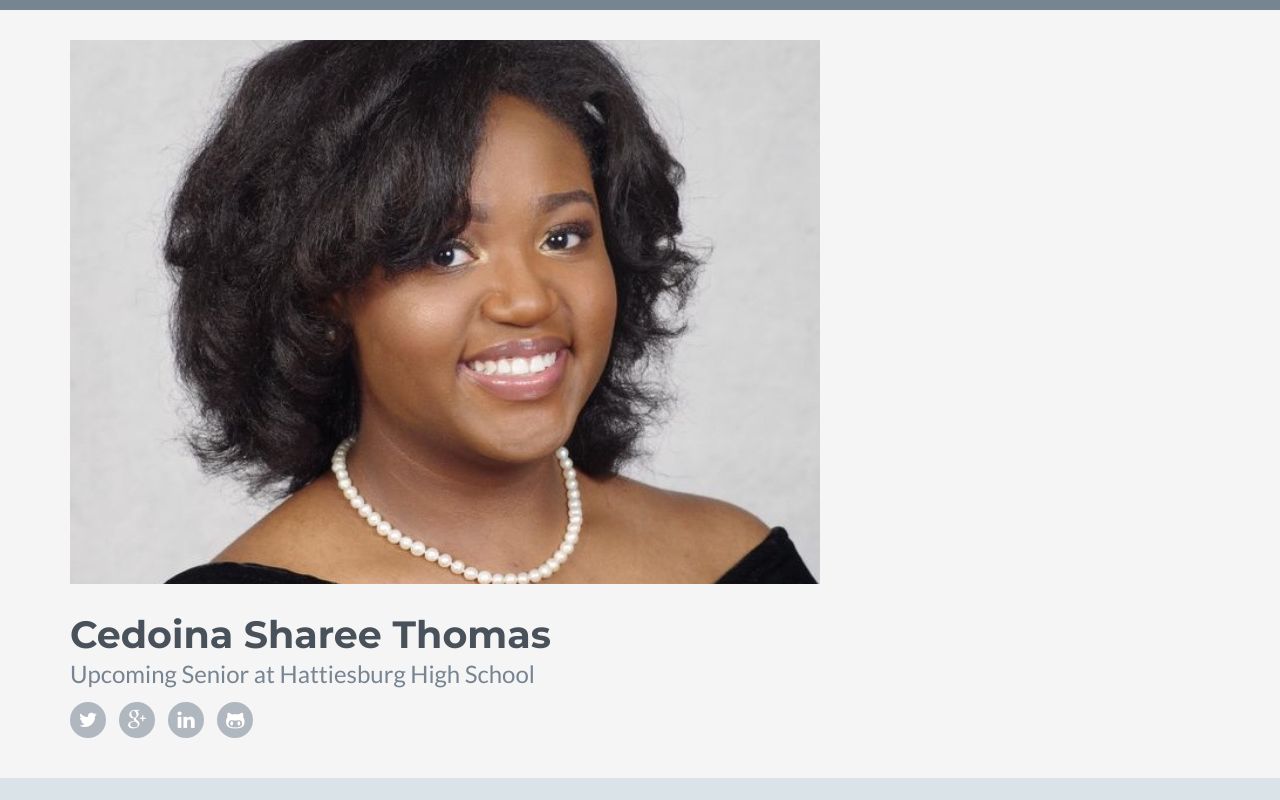
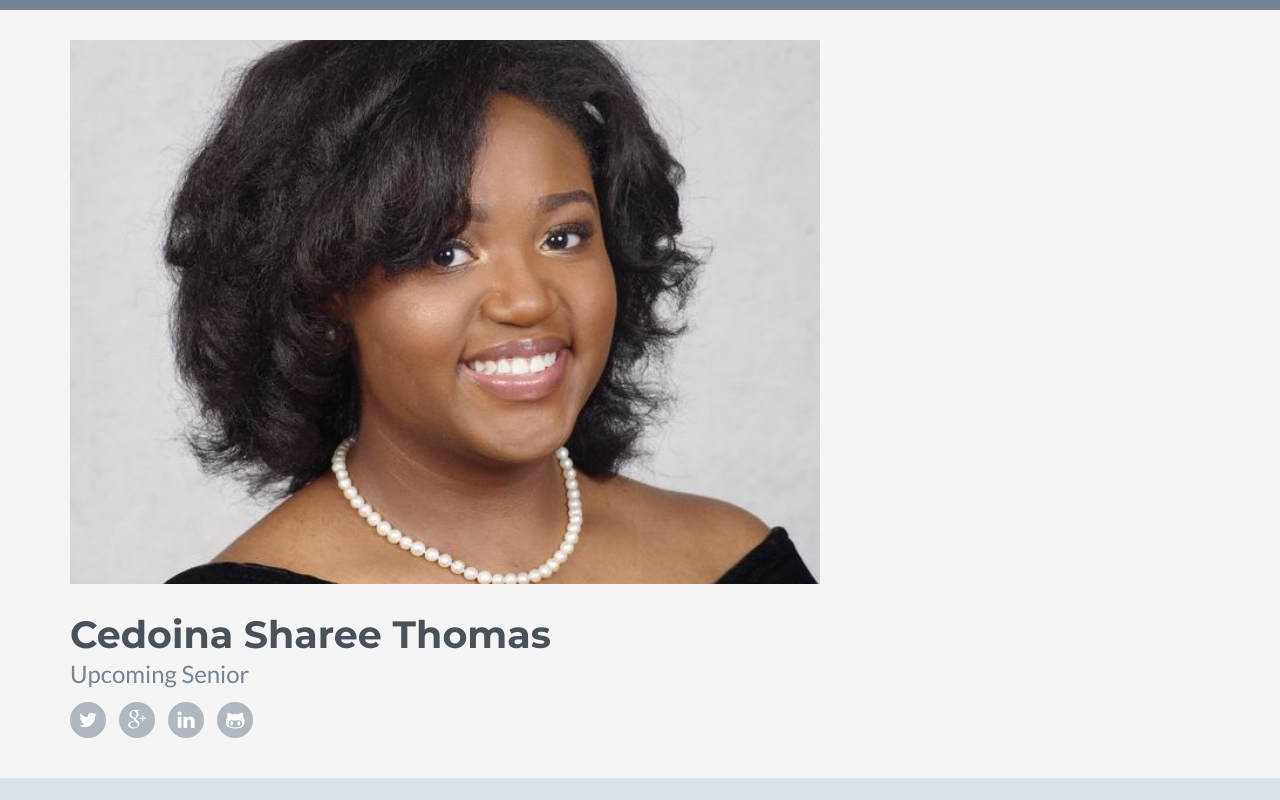
Before and after one commit to sharee2223/Sharee2223.github.io, a plain HTML site: page index.html in a window 1280 px wide. Shown: the top 800 px of the page. Drawn offline with nearby package versions, Linux system fonts and the light colour scheme; no server answers; a script that the page names is missing; some icons are missing; files whose address does not match are found by name.

Commit message:
Update index.html

```diff
--- a/index.html
+++ b/index.html
@@ -41,7 +41,7 @@
             <img class="profile-image img-responsive pull-left" src="Sharee2223.github.io/img/image.jpeg" alt="James Lee" />
             <div class="profile-content pull-left">
                 <h1 class="name">Cedoina Sharee Thomas</h1>
-                <h2 class="desc">Upcoming Senior at Hattiesburg High School</h2>
+                <h2 class="desc">Upcoming Senior</h2>
                 <ul class="social list-inline">
                     <li><a href="#"><i class="fa fa-twitter"></i></a></li>
                     <li><a href="#"><i class="fa fa-google-plus"></i></a></li>
```
